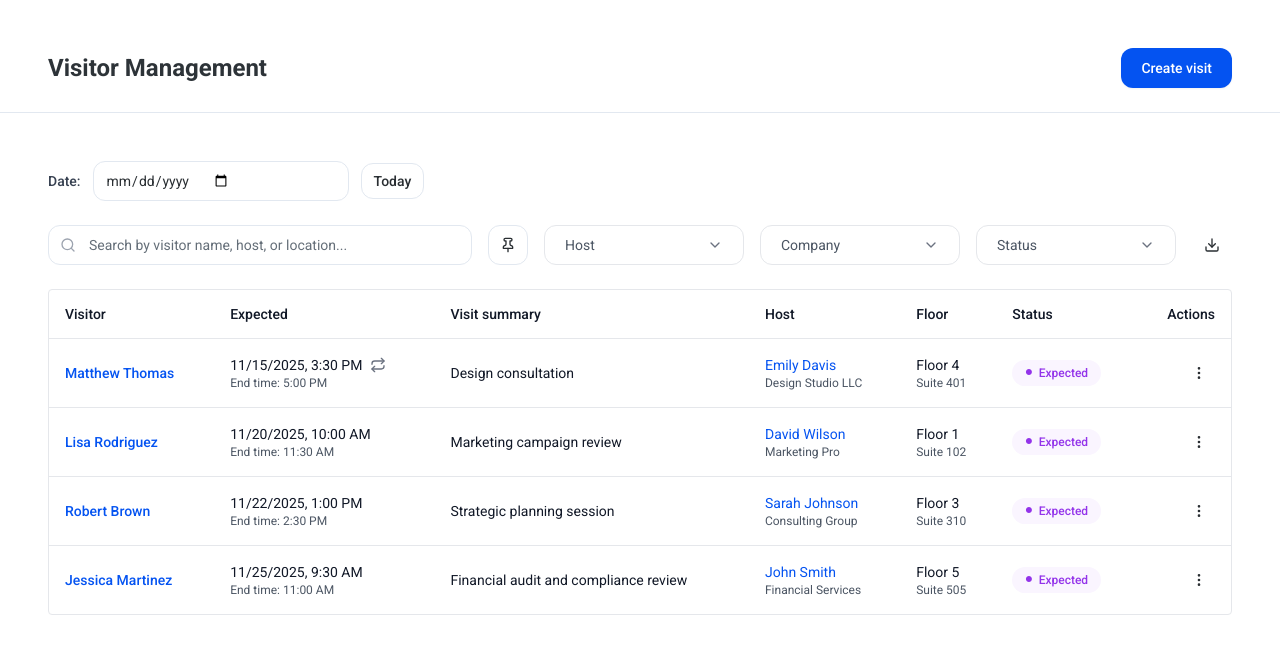
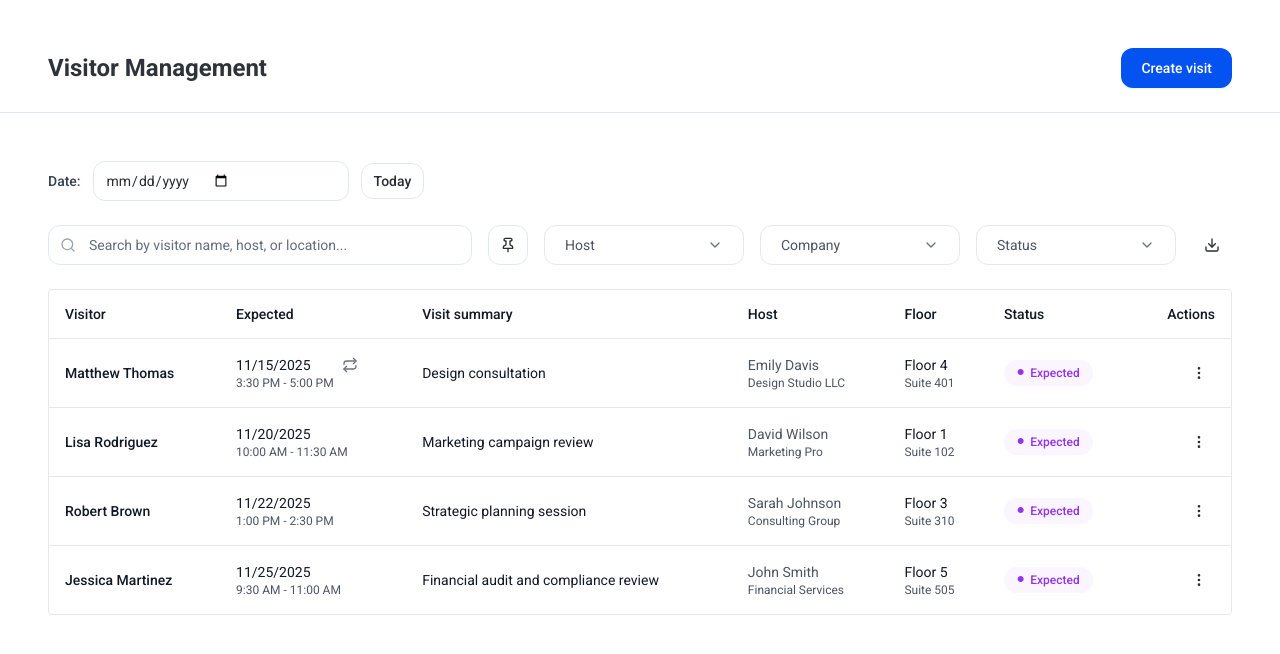
Before and after one commit to abigaelcanova/Test, a React (Vite) app: page / in a window 1280 px wide. Shown: the top 654 px of the page. Built offline with nearby package versions, Linux system fonts and the light colour scheme.

Commit message:
time fix

```diff
--- a/src/components/VisitorCard.jsx
+++ b/src/components/VisitorCard.jsx
@@ -37,10 +37,8 @@ export function VisitorCard({ visit, onEdit, onCancel }) {
       <CardContent className="p-5">
         <div className="flex justify-between items-start mb-4">
           <div className="flex-1">
-            <h3 className="font-semibold text-lg mb-2" data-testid="visitor-name">
-              <button className="text-primary hover:text-primary/80 hover:underline text-left">
-                {visit.visitorName}
-              </button>
+            <h3 className="font-semibold text-lg mb-2 text-gray-900" data-testid="visitor-name">
+              {visit.visitorName}
             </h3>
             <Badge variant={getStatusVariant(visit.status)} data-testid="visitor-status">
               <span className={`mr-1.5 text-[8px] ${getStatusDotColor(visit.status)}`}>●</span>
@@ -110,9 +108,9 @@ export function VisitorCard({ visit, onEdit, onCancel }) {
           {visit.host && (
             <div className="flex items-center gap-2">
               <User className="h-4 w-4 text-gray-400" />
-              <button className="text-primary hover:text-primary/80 hover:underline text-left" data-testid="visitor-host">
+              <span className="text-gray-600" data-testid="visitor-host">
                 {visit.host}
-              </button>
+              </span>
             </div>
           )}
 
--- a/src/components/VisitorTable.jsx
+++ b/src/components/VisitorTable.jsx
@@ -54,17 +54,20 @@ export function VisitorTable({ visits, onEdit, onCancel }) {
         <tbody className="divide-y divide-gray-200">
           {visits.map((visit, index) => (
             <tr key={index} className="hover:bg-gray-50/50 transition-colors">
-              <td className="px-4 py-4 text-sm font-medium" data-testid="visitor-name">
-                <button className="text-primary hover:text-primary/80 hover:underline text-left">
-                  {visit.visitorName}
-                </button>
+              <td className="px-4 py-4 text-sm font-medium text-gray-900" data-testid="visitor-name">
+                {visit.visitorName}
               </td>
               <td className="px-4 py-4 text-sm text-gray-900" data-testid="visitor-date">
                 <div className="flex items-start gap-2">
                   <div className="flex flex-col">
-                    <span className="text-gray-900">{formatDate(visit.date)}, {visit.startTime ? formatTime(visit.startTime) : 'All day'}</span>
-                    {visit.endTime && (
-                      <span className="text-gray-600 text-xs">End time: {formatTime(visit.endTime)}</span>
+                    <span className="text-gray-900">{formatDate(visit.date)}</span>
+                    {visit.startTime ? (
+                      <span className="text-gray-600 text-xs">
+                        {formatTime(visit.startTime)}
+                        {visit.endTime && ` - ${formatTime(visit.endTime)}`}
+                      </span>
+                    ) : (
+                      <span className="text-gray-600 text-xs">All day</span>
                     )}
                   </div>
                   {visit.recurring && (
@@ -87,9 +90,7 @@ export function VisitorTable({ visits, onEdit, onCancel }) {
               <td className="px-4 py-4 text-sm text-gray-600" data-testid="visitor-host">
                 <div className="flex flex-col">
                   {visit.host ? (
-                    <button className="text-primary hover:text-primary/80 hover:underline text-left">
-                      {visit.host}
-                    </button>
+                    <span className="text-gray-600">{visit.host}</span>
                   ) : (
                     <span className="text-gray-600">–</span>
                   )}
```
